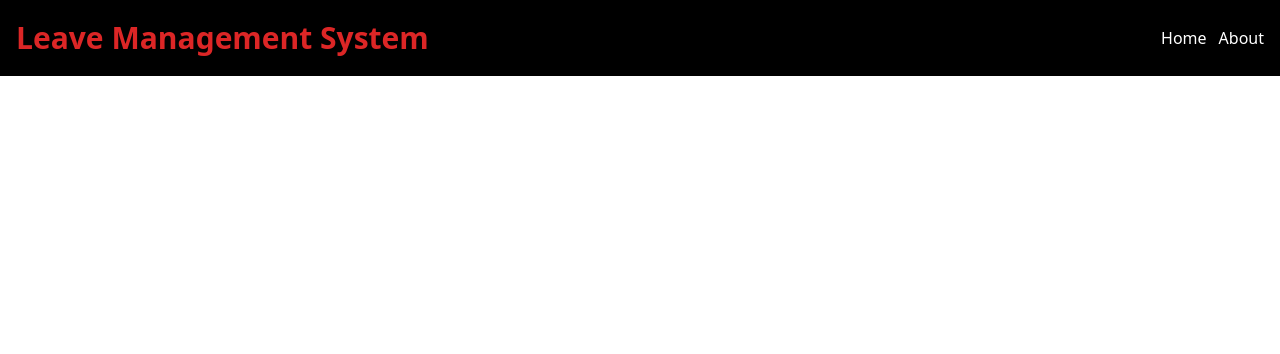
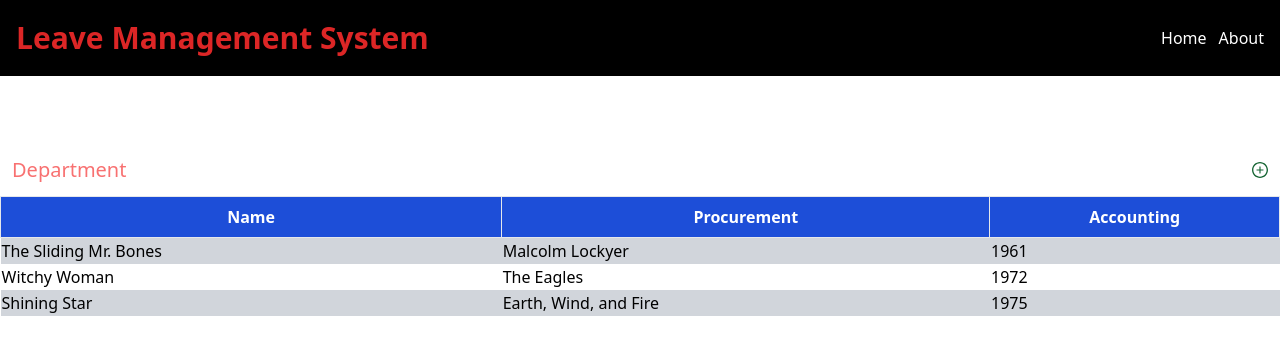
Before and after one commit to Rankshow/leave-management-system, a React (Vite) app: page / in a window 1280 px wide. Shown: the top 354 px of the page. Built offline with nearby package versions, Linux system fonts and the light colour scheme.

Commit message:
modified h3 and add icon in Home.jsx

```diff
--- a/src/App.jsx
+++ b/src/App.jsx
@@ -1,8 +1,7 @@
-
 import Header from './Component/Header';
-// import AddItem from './Component/AddItem'
-// // import { Switch, Route } from 'react-router-dom';
-// import AddEdit from "./Component/addEdit";
+import { Routes, Route } from 'react-router-dom';
+import Home from './Component/Home';
+import About from './Component/About';
 
 
 function App() {
@@ -10,7 +9,11 @@ function App() {
   return (
     <>
     <div>
-          <Header />
+       <Header />
+         <Routes>
+            <Route path='/' element={<Home />} />
+            <Route path='/about' element={<About />} />
+         </Routes>
      </div>
     </>
   )
--- /dev/null
+++ b/src/Component/About.jsx
@@ -0,0 +1,9 @@
+import React from "react";
+
+const About = () => {
+  return (
+    <div>About</div>
+  )
+}
+
+export default About
--- a/src/Component/Header.jsx
+++ b/src/Component/Header.jsx
@@ -1,4 +1,5 @@
-import React from 'react'
+import React from 'react';
+import { Link } from 'react-router-dom';
 
 const Header = () => {
   // Navbar
@@ -8,8 +9,8 @@ const Header = () => {
         <ul className='flex items-center pl-4 justify-between bg-black '>
          <h1 className='text-xl md:text-3xl text-red-600 font-bold md:py-5 py-5'>Leave Management System</h1>
           <div className='flex cursor-pointer text-white md:mr-4 mr-2'>
-            <li className='mr-3 font-medium hover:opacity-[.7]'>Home</li>
-            <li className=' font-medium hover:opacity-[.7]'>About</li>
+          <Link to="/"><li className='mr-3 font-medium hover:opacity-[.7]'>Home</li></Link>
+           <Link to="/about"><li className=' font-medium hover:opacity-[.7]'>About</li></Link>
             </div>
         </ul>
       </nav>
--- /dev/null
+++ b/src/Component/Home.jsx
@@ -0,0 +1,49 @@
+import React from 'react';
+import { Table, Container, Col, Row } from 'react-bootstrap';
+import { FontAwesomeIcon } from '@fortawesome/react-fontawesome';
+import { PlusCircleOutlined } from '@ant-design/icons';
+import {CloseCircleOutlined} from '@ant-design/icons';
+import { faPenToSquare } from '@fortawesome/free-solid-svg-icons';
+
+
+const Home = () => {
+
+  return(
+    <>
+    <div className='mt-[5em] flex items-center justify-between m-3'>
+       <h3 className='text-xl font-medium text-red-400'>Department</h3>
+        <button className='text-green-800 font-bold'><PlusCircleOutlined /></button>
+    </div>
+    <div className='flex justify-center '>
+      <table className="table-auto w-screen">
+      <thead className="bg-blue-700 border-separate border-spacing-2 b text-white ">
+        <tr>
+          <th className='border border-spacing-1 py-2'>Name</th>
+          <th className='border border-spacing-1 py-2'>Procurement</th>
+          <th className='border border-spacing-1 py-2'>Accounting</th>
+        </tr>
+      </thead>
+      <tbody>
+        <tr className='bg-gray-300'>
+          <td>The Sliding Mr. Bones </td>
+          <td>Malcolm Lockyer</td>
+          <td>1961</td>
+        </tr>
+        <tr>
+          <td>Witchy Woman</td>
+          <td>The Eagles</td>
+          <td>1972</td>
+        </tr>
+        <tr className='bg-gray-300'>
+          <td>Shining Star</td>
+          <td>Earth, Wind, and Fire</td>
+          <td>1975</td>
+        </tr>
+      </tbody>
+    </table>
+    </div>
+  </>
+  )
+}
+
+export default Home;
--- a/src/Component/addEdit.jsx
+++ /dev/null
@@ -1,58 +0,0 @@
-import React, {useEffect, useState} from "react";
-import { Form, FormControl, FormLabel, FormGroup, Button } from "react-bootstrap";
-
-
-const AddEdit = () => {
-  const value = {
-    name: "",
-    procurement: "",
-    accounting: "",
-  };
-
-  // useState
-  const [initialState, useInitialState] = useState(value);
-  const {name, procurement, accounting} = useInitialState;
-
-  // handleInputOnChange
-  const handleInputOnchange = () => {
-
-  }
-
-  // handleSubmit
-  const handleSubmit = () => {
-
-  }
-
-  return(
-    <>
-      <div className="py-4">
-        <div className="w-50 mx-auto justify-content-center">
-          <div className="w-100">
-            <Form onSubmit={handleSubmit}>
-                <Form.Group className="mb-3" controlId="formBasicName">
-                  <Form.Label>Name</Form.Label>
-                <Form.Control onChange={handleInputOnchange} type="email" placeholder="Enter Name" />
-                </Form.Group>
-
-                <Form.Group className="mb-3" controlId="formBasicProcurement">
-                  <Form.Label>Procurement</Form.Label>
-                  <Form.Control value={procurement} onChange={handleInputOnchange} type="text" placeholder="Enter Procurement" />
-                </Form.Group>
-                <Form.Group className="mb-3" controlId="formBasicAccounting">
-                   <Form.Label>Accounting</Form.Label>
-                  <Form.Control value={accounting} onChange={handleInputOnchange} type="text" placeholder="Accounting" />
-                </Form.Group>
-                <Button className="mr-4" variant="primary">
-                  Cancel
-                </Button>
-                <Button variant="success" type="submit">
-                  Submit
-                </Button>
-            </Form>
-          </div>
-        </div>
-      </div>
-    </>
-  )
-}
-export default AddEdit;
```
Also changed, not shown: src/Component/AddItem.jsx (deleted, +0 -13 lines).
